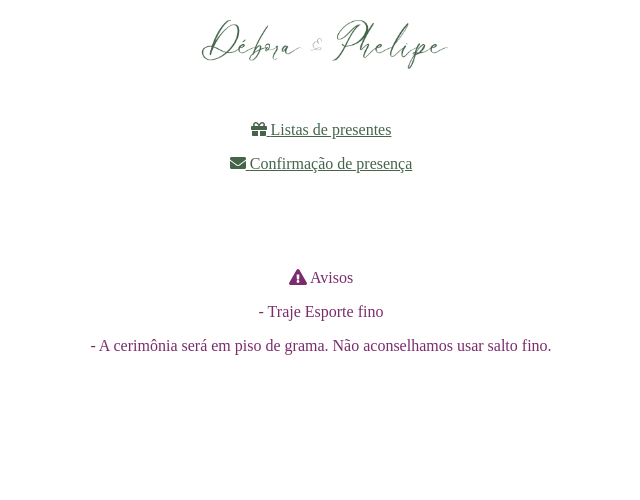
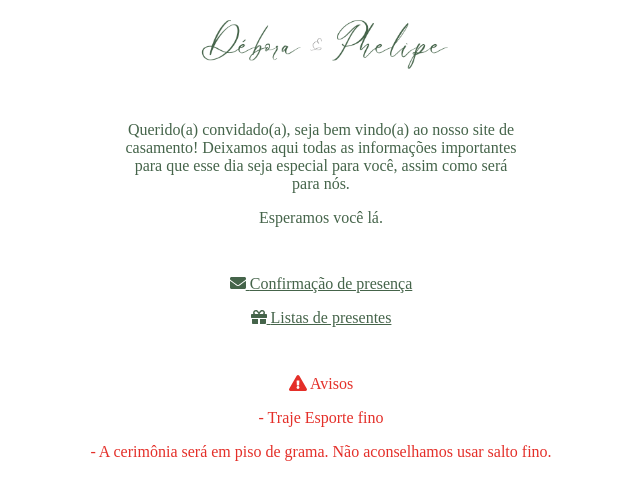
Before and after one commit to pwener/phe-deb, a Gatsby site: page / in a window 1280 px wide. Shown: the part 198-698 px from the top of the page, without its empty margins (319-959 px from the left). Built offline with nearby package versions, Linux system fonts and the light colour scheme; Gatsby itself is replaced by a stand-in of ours.

Commit message:
update home page

```diff
--- a/src/pages/index.tsx
+++ b/src/pages/index.tsx
@@ -20,15 +20,32 @@ const Container = styled.section`
 
 const InfoContainer = styled.section`
   text-align: center;
-  margin-top: 5rem;
   display: flex;
   align-items: center;
   flex-direction: column;
 `
 
+const WarningContainer = styled.section`
+  text-align: center;
+  display: flex;
+  align-items: center;
+  flex-direction: column;
+  margin-top: 2rem;
+`
+
+const LinksContainer = styled.section`
+  margin-top: 2rem;
+`
+
 const Info = styled.div`
-  color: #7a2c6c;
+  color: #E42F29;
   padding: 0.5rem 0rem;
+`;
+
+const Text = styled.div`
+  color: #45644A;
+  padding: 0.5rem 0rem;
+  max-width: 25rem;
 `;
 
 const IndexPage: React.FC<PageProps> = () => {
@@ -37,17 +54,28 @@ const IndexPage: React.FC<PageProps> = () => {
       <ThemeProvider theme={theme}>
         <Container>
           <Card />
-          <Link
-            name="Listas de presentes"
-            icon={faGift}
-            url="/gifts"
-          />
-          <Link
-            name="Confirmação de presença"
-            icon={faEnvelope}
-            url="https://forms.gle/QHPUzRpxi5x9KLZp6"
-          />
           <InfoContainer>
+            <Text>
+              Querido(a) convidado(a), seja bem vindo(a) ao nosso site de casamento!
+              Deixamos aqui todas as informações importantes para que esse dia seja especial para você, assim como será para nós.
+            </Text>
+            <Text>
+              Esperamos você lá.
+            </Text>
+          </InfoContainer>
+          <LinksContainer>
+            <Link
+              name="Confirmação de presença"
+              icon={faEnvelope}
+              url="https://forms.gle/QHPUzRpxi5x9KLZp6"
+            />
+            <Link
+              name="Listas de presentes"
+              icon={faGift}
+              url="/gifts"
+            />
+          </LinksContainer>
+          <WarningContainer>
             <Info>
               <FontAwesomeIcon icon={faExclamationTriangle} /> Avisos
             </Info>
@@ -55,9 +83,9 @@ const IndexPage: React.FC<PageProps> = () => {
               - Traje Esporte fino
             </Info>
             <Info>
-               - A cerimônia será em piso de grama. Não aconselhamos usar salto fino.
+              - A cerimônia será em piso de grama. Não aconselhamos usar salto fino.
             </Info>
-          </InfoContainer>
+          </WarningContainer>
         </Container>
         <GlobalStyles />
       </ThemeProvider>
```
